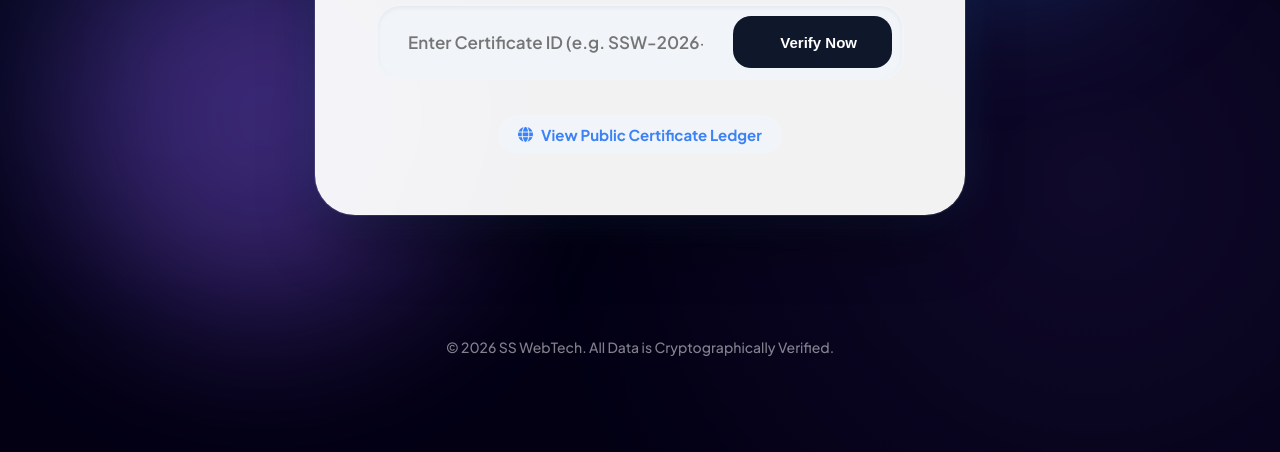
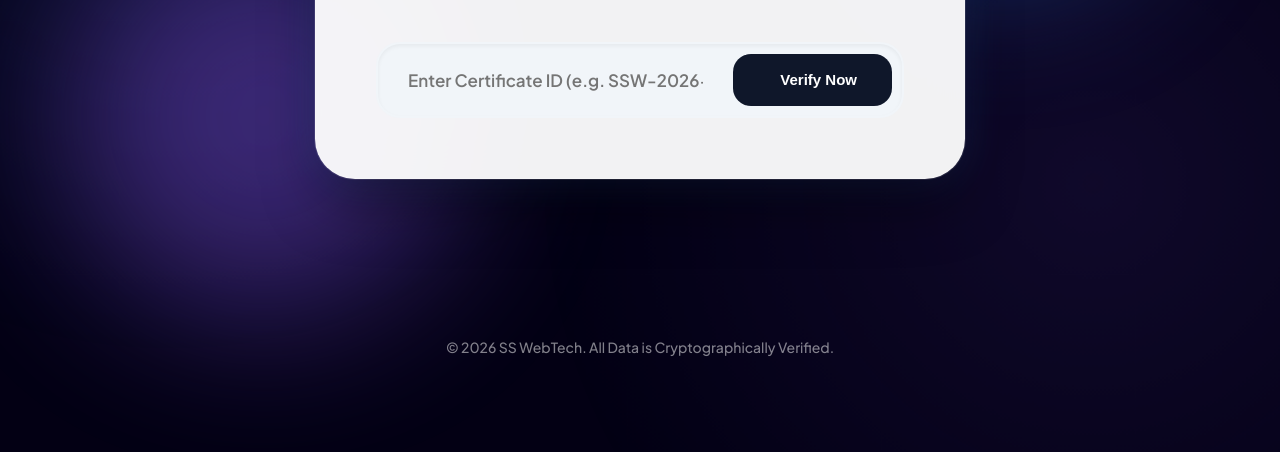
Before and after one commit to frontend-fuel/ssweb-inten, a website: page verify.html in a window 1280 px wide. Shown: the part 404-856 px from the top of the page. Drawn offline with Linux system fonts and the light colour scheme.

Commit message:
Fix ledger link logic and remove broken generic link

```diff
--- a/verify.html
+++ b/verify.html
@@ -447,12 +447,6 @@
                 </div>
                 <div class="loader" id="loader"></div>
                 <div id="errorBox" style="display: none; margin-top: 25px; color: var(--error); font-weight: 700; font-size: 15px;"></div>
-
-                <div style="margin-top: 35px; text-align: center;">
-                    <a href="/ledger" style="display: inline-flex; align-items: center; gap: 8px; color: var(--primary); font-weight: 700; text-decoration: none; font-size: 15px; padding: 10px 20px; background: var(--gray-100); border-radius: 20px; transition: 0.3s;">
-                        <i class="fas fa-globe"></i> View Public Certificate Ledger
-                    </a>
-                </div>
             </div>
 
             <!-- Result View -->
@@ -588,7 +582,7 @@
                     document.getElementById('blockchainBadge').style.display = 'inline-flex';
                     document.getElementById('blockchainProof').style.display = 'block';
                     document.getElementById('resHash').textContent = data.blockchainHash;
-                    document.getElementById('explorerLink').href = `/ledger.html?id=${data.certificateId}`;
+                    document.getElementById('explorerLink').href = `/ledger?id=${data.certificateId}`;
                 }
             }
 
```
